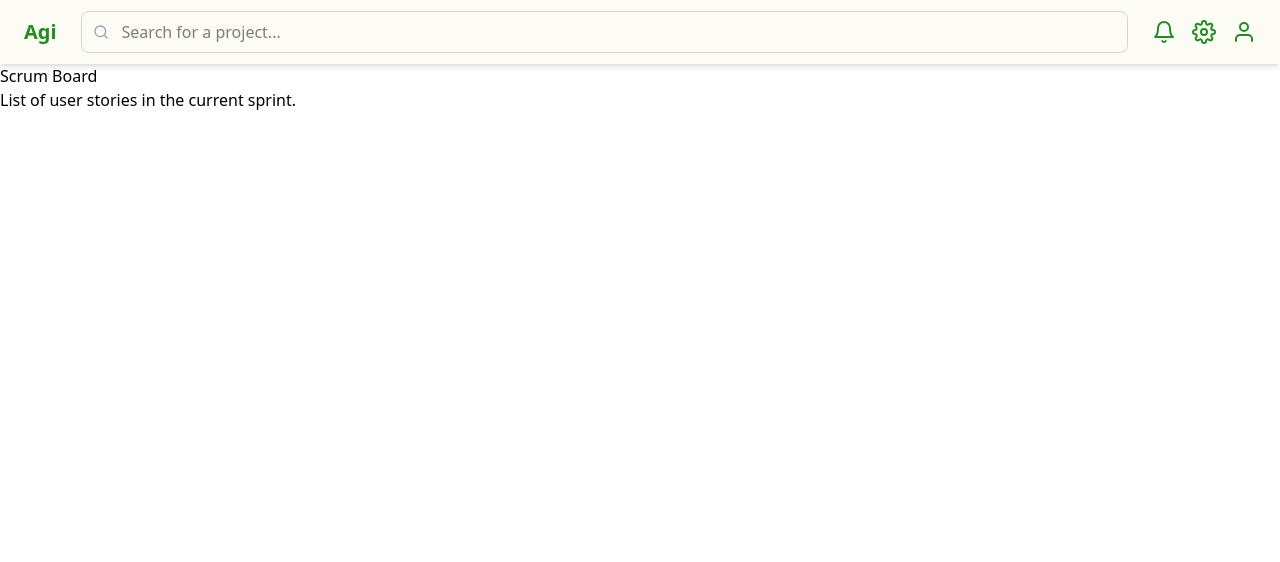
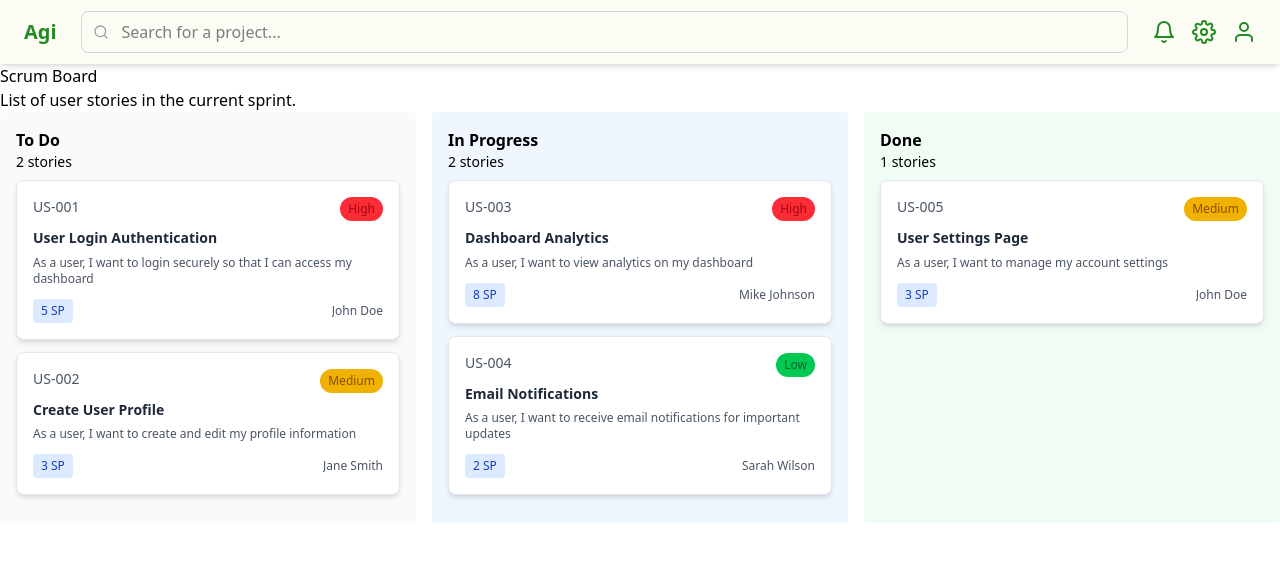
Before and after one commit to Bradw91/agile-requirements-tracker, a React (Vite) app in the folder frontend/: page / in a window 1280 px wide. Shown: the top 562 px of the page. Built offline with nearby package versions, Linux system fonts and the light colour scheme.

Commit message:
set up scrum board with user story cards - basic functionality for now

```diff
--- a/frontend/src/components/WorkItemManagement/ScrumBoard.tsx
+++ b/frontend/src/components/WorkItemManagement/ScrumBoard.tsx
@@ -1,13 +1,104 @@
 import React from "react";
-import { UserStoryCard } from "./UserStoryCard";
+import UserStoryCard, { type UserStory } from "./UserStoryCard";
+import { useState } from "react";
+
+const mockUserStories: UserStory[] = [
+  {
+    id: "US-001",
+    title: "User Login Authentication",
+    description:
+      "As a user, I want to login securely so that I can access my dashboard",
+    storyPoints: 5,
+    assignee: "John Doe",
+    priority: "High",
+    status: "todo",
+  },
+  {
+    id: "US-002",
+    title: "Create User Profile",
+    description: "As a user, I want to create and edit my profile information",
+    storyPoints: 3,
+    assignee: "Jane Smith",
+    priority: "Medium",
+    status: "todo",
+  },
+  {
+    id: "US-003",
+    title: "Dashboard Analytics",
+    description: "As a user, I want to view analytics on my dashboard",
+    storyPoints: 8,
+    assignee: "Mike Johnson",
+    priority: "High",
+    status: "inprogress",
+  },
+  {
+    id: "US-004",
+    title: "Email Notifications",
+    description:
+      "As a user, I want to receive email notifications for important updates",
+    storyPoints: 2,
+    assignee: "Sarah Wilson",
+    priority: "Low",
+    status: "inprogress",
+  },
+  {
+    id: "US-005",
+    title: "User Settings Page",
+    description: "As a user, I want to manage my account settings",
+    storyPoints: 3,
+    assignee: "John Doe",
+    priority: "Medium",
+    status: "done",
+  },
+];
 
 const ScrumBoard: React.FC = () => {
+  const [userStories] = useState<UserStory[]>(mockUserStories);
 
+  const todoStories = userStories.filter((story) => story.status === "todo");
+  const inProgressStories = userStories.filter(
+    (story) => story.status === "inprogress"
+  );
+  const doneStories = userStories.filter((story) => story.status === "done");
+
+  const columns = [
+    {
+      title: "To Do",
+      stories: todoStories,
+      count: todoStories.length,
+      bgColor: "bg-gray-50",
+    },
+    {
+      title: "In Progress",
+      stories: inProgressStories,
+      count: inProgressStories.length,
+      bgColor: "bg-blue-50",
+    },
+    {
+      title: "Done",
+      stories: doneStories,
+      count: doneStories.length,
+      bgColor: "bg-green-50",
+    },
+  ];
 
   return (
     <div>
       <h2>Scrum Board</h2>
       <p>List of user stories in the current sprint.</p>
+      <div className="grid grid-cols-3 gap-4">
+        {columns.map((column) => (
+          <div key={column.title} className={`p-4 rounded ${column.bgColor}`}>
+            <h3 className="font-semibold">{column.title}</h3>
+            <p className="text-sm">{column.count} stories</p>
+            <div className="mt-2">
+              {column.stories.map((story) => (
+                <UserStoryCard key={story.id} story={story} />
+              ))}
+            </div>
+          </div>
+        ))}
+      </div>
     </div>
   );
 };
--- a/frontend/src/components/WorkItemManagement/UserStoryCard.tsx
+++ b/frontend/src/components/WorkItemManagement/UserStoryCard.tsx
@@ -1,34 +1,43 @@
 import React from "react";
 
-interface UserStory {
+export interface UserStory {
   id: string;
   title: string;
   description: string;
   storyPoints: number;
   assignee: string;
   priority: string;
-  status: 'todo' | 'inprogress' | 'UAT Testing' | 'Failed UAT Testing' | 'Ready for MTP' | 'done';
+  status:
+    | "todo"
+    | "inprogress"
+    | "UAT Testing"
+    | "Failed UAT Testing"
+    | "Ready for MTP"
+    | "done";
 }
 
 const UserStoryCard: React.FC<{ story: UserStory }> = ({ story }) => {
-
   const getPriorityColor = (priority: string) => {
     switch (priority) {
-      case 'High':
-        return 'bg-red-500 text-red-800';
-      case 'Medium':
-        return 'bg-yellow-500 text-yellow-800';
-      case 'Low':
-        return 'bg-green-500 text-green-800';
+      case "High":
+        return "bg-red-500 text-red-800";
+      case "Medium":
+        return "bg-yellow-500 text-yellow-800";
+      case "Low":
+        return "bg-green-500 text-green-800";
       default:
-        return 'bg-gray-500 text-gray-800';
+        return "bg-gray-500 text-gray-800";
     }
-  }
+  };
   return (
     <div className="bg-white rounded-lg shadow-md border border-gray-200 p-4 mb-3 hover:shadow-lg transition-shadow duration-200">
       <div className="flex justify-between items-start mb-2">
         <span className="text-sm font-medium text-gray-600">{story.id}</span>
-        <span className={`px-2 py-1 text-xs rounded-full ${getPriorityColor(story.priority)}`}>
+        <span
+          className={`px-2 py-1 text-xs rounded-full ${getPriorityColor(
+            story.priority
+          )}`}
+        >
           {story.priority}
         </span>
       </div>
@@ -47,9 +56,7 @@ const UserStoryCard: React.FC<{ story: UserStory }> = ({ story }) => {
             {story.storyPoints} SP
           </div>
         </div>
-        <div className="text-gray-600 truncate max-w-20">
-          {story.assignee}
-        </div>
+        <div className="text-gray-600 truncate max-w-20">{story.assignee}</div>
       </div>
     </div>
   );
```
